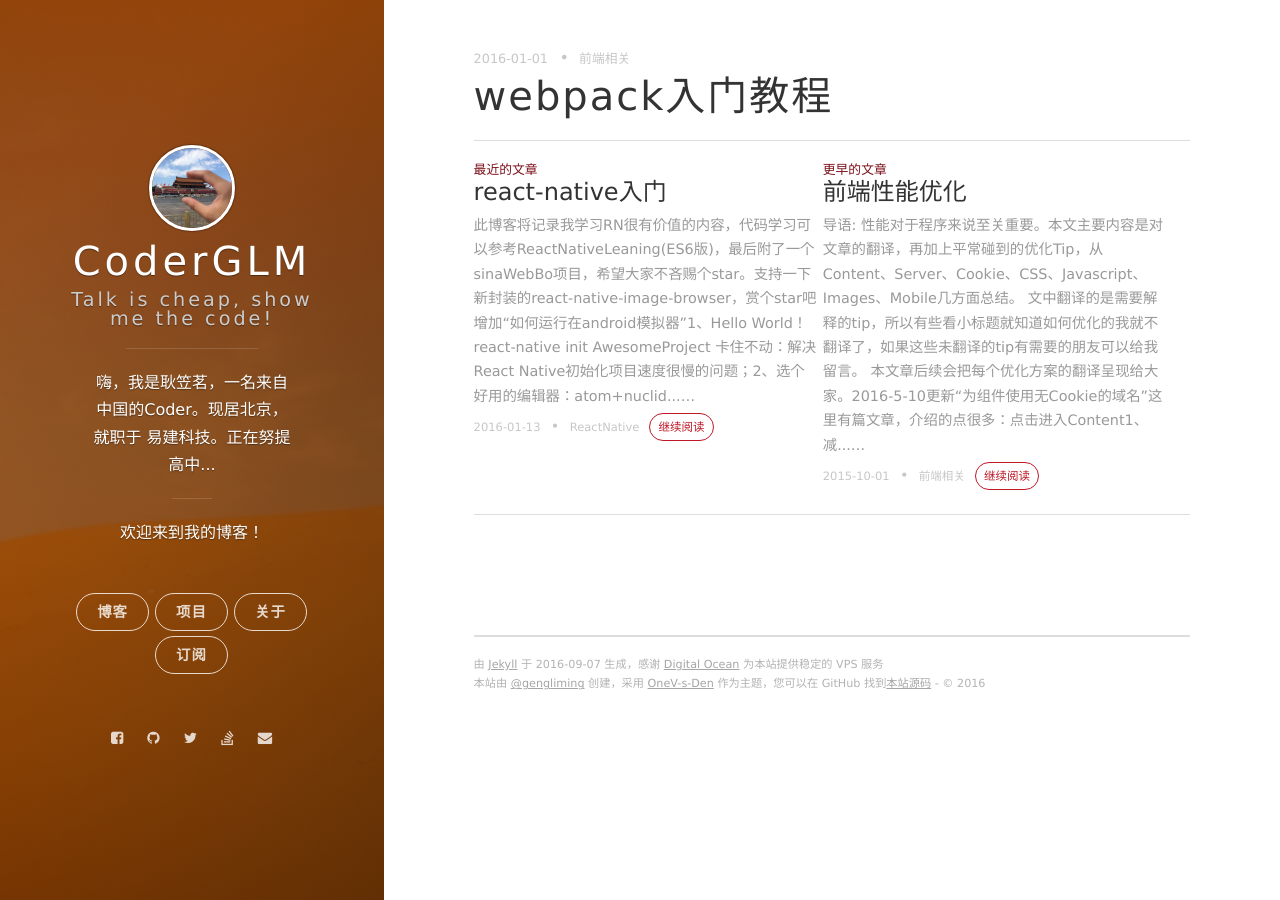
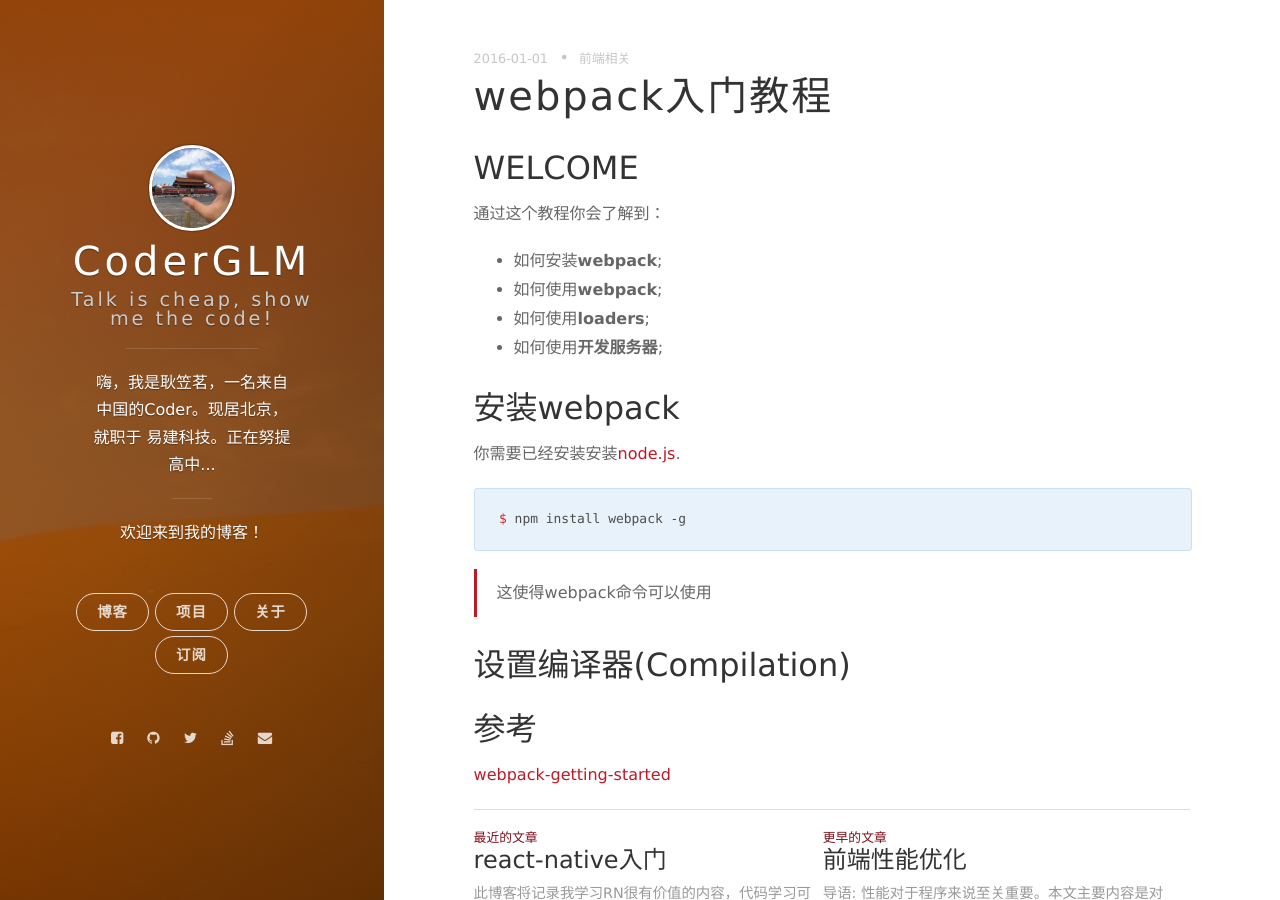
Before and after one commit to CoderLim/jekyll-based-blog, a Jekyll site: the page built from _posts/2016-01-01-webpack-getting-started-tutorial.markdown, in a window 1280 px wide and 900 px high. Built offline with Jekyll 4.4.1, drawn with Linux system fonts in a browser that asks for light colours; nearby versions of some CDN libraries; comment, search, counter and statistics services are not loaded.

Commit message:
update 2016-01-01-webpack-getting-started-tutorial

````diff
--- a/_posts/2016-01-01-webpack-getting-started-tutorial.markdown
+++ b/_posts/2016-01-01-webpack-getting-started-tutorial.markdown
@@ -6,3 +6,28 @@ category: 前端相关
 description: webpack的使用方法
 tags: 前端;webpack;入门;
 ---
+
+## WELCOME
+
+通过这个教程你会了解到：<br/>
+
+* 如何安装**webpack**;
+* 如何使用**webpack**;
+* 如何使用**loaders**;
+* 如何使用**开发服务器**;
+
+## 安装webpack
+
+你需要已经安装安装[node.js](https://nodejs.org/).
+
+```
+$ npm install webpack -g
+```
+
+> 这使得webpack命令可以使用
+
+## 设置编译器(Compilation)
+
+
+## 参考
+[webpack-getting-started](https://webpack.github.io/docs/tutorials/getting-started/)
````
